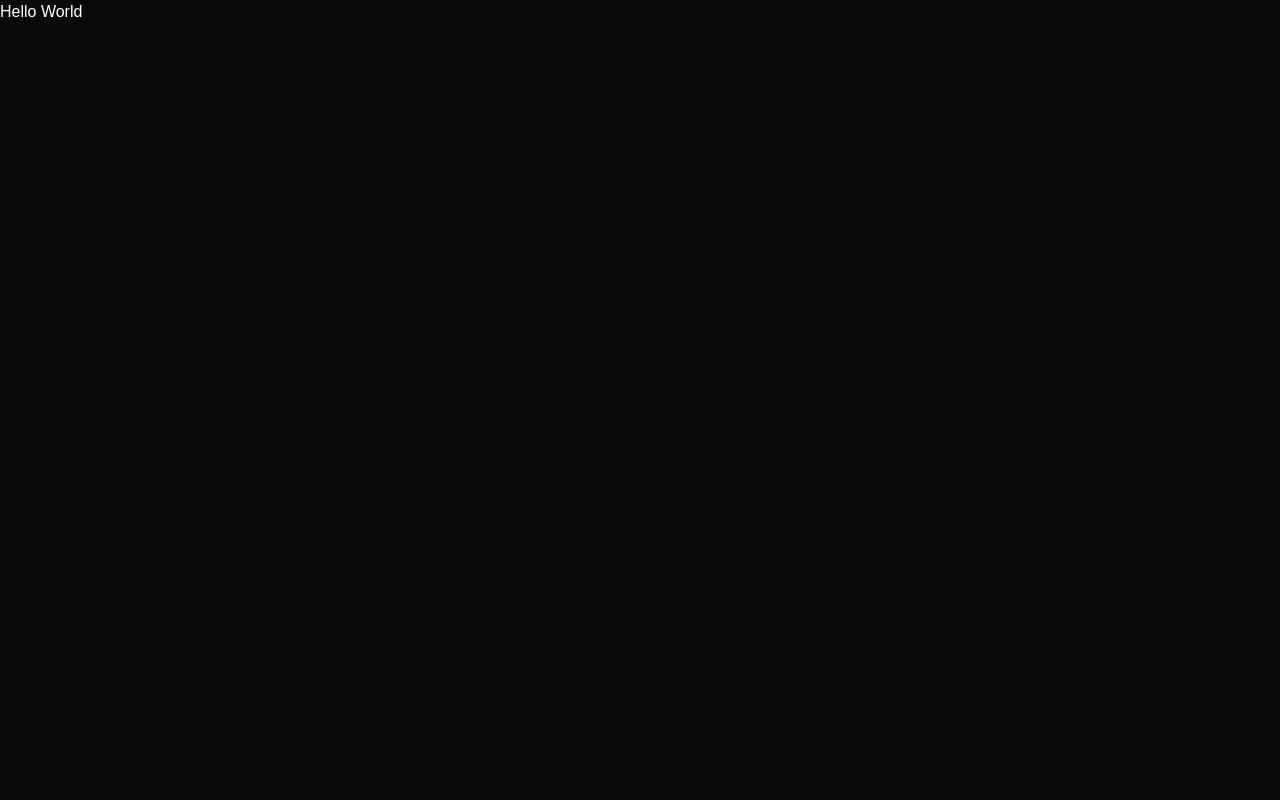
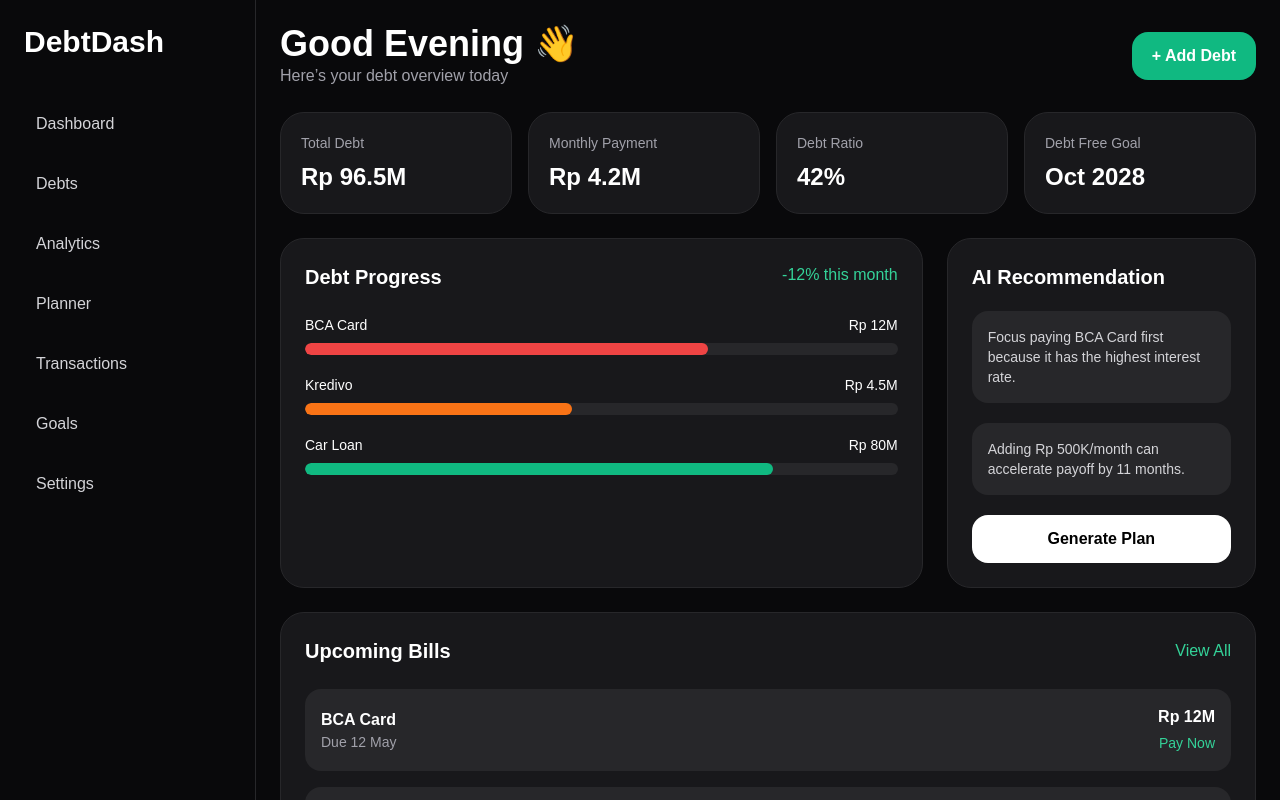
Before and after one commit to 0xisxsl/DebtFree, a Next.js app: page / in a window 1280 px wide. Shown: the top 800 px of the page. Built offline with nearby package versions, Linux system fonts and the light colour scheme.

Commit message:
Update page.tsx

```diff
--- a/app/page.tsx
+++ b/app/page.tsx
@@ -1,7 +1,175 @@
+"use client";
+
+const debts = [
+  {
+    name: "BCA Card",
+    balance: "Rp 12M",
+    due: "12 May",
+    color: "bg-red-500",
+    progress: "68%",
+    interest: "18%",
+  },
+  {
+    name: "Kredivo",
+    balance: "Rp 4.5M",
+    due: "18 May",
+    color: "bg-orange-500",
+    progress: "45%",
+    interest: "12%",
+  },
+  {
+    name: "Car Loan",
+    balance: "Rp 80M",
+    due: "28 May",
+    color: "bg-emerald-500",
+    progress: "79%",
+    interest: "6%",
+  },
+];
+
 export default function Page() {
   return (
-    <div>
-      Hello World
+    <div className="min-h-screen bg-zinc-950 text-white flex">
+      <aside className="w-64 border-r border-zinc-800 p-6 hidden md:block">
+        <h1 className="text-3xl font-bold mb-10">DebtDash</h1>
+
+        <nav className="space-y-3 text-zinc-300">
+          {[
+            "Dashboard",
+            "Debts",
+            "Analytics",
+            "Planner",
+            "Transactions",
+            "Goals",
+            "Settings",
+          ].map((item) => (
+            <button
+              key={item}
+              className="w-full text-left p-3 rounded-xl hover:bg-zinc-800 transition"
+            >
+              {item}
+            </button>
+          ))}
+        </nav>
+      </aside>
+
+      <main className="flex-1 p-6 space-y-6">
+        <div className="flex items-center justify-between">
+          <div>
+            <h2 className="text-4xl font-bold">Good Evening 👋</h2>
+            <p className="text-zinc-400">
+              Here’s your debt overview today
+            </p>
+          </div>
+
+          <button className="bg-emerald-500 px-5 py-3 rounded-2xl font-semibold">
+            + Add Debt
+          </button>
+        </div>
+
+        <section className="grid md:grid-cols-4 gap-4">
+          {[
+            ["Total Debt", "Rp 96.5M"],
+            ["Monthly Payment", "Rp 4.2M"],
+            ["Debt Ratio", "42%"],
+            ["Debt Free Goal", "Oct 2028"],
+          ].map(([title, value]) => (
+            <div
+              key={title}
+              className="bg-zinc-900 rounded-3xl p-5 border border-zinc-800"
+            >
+              <p className="text-zinc-400 text-sm">{title}</p>
+              <h3 className="text-2xl font-bold mt-2">{value}</h3>
+            </div>
+          ))}
+        </section>
+
+        <section className="grid lg:grid-cols-3 gap-6">
+          <div className="lg:col-span-2 bg-zinc-900 rounded-3xl p-6 border border-zinc-800">
+            <div className="flex justify-between mb-6">
+              <h3 className="text-xl font-bold">Debt Progress</h3>
+
+              <span className="text-emerald-400">
+                -12% this month
+              </span>
+            </div>
+
+            <div className="space-y-5">
+              {debts.map((debt) => (
+                <div key={debt.name}>
+                  <div className="flex justify-between mb-2 text-sm">
+                    <span>{debt.name}</span>
+                    <span>{debt.balance}</span>
+                  </div>
+
+                  <div className="h-3 bg-zinc-800 rounded-full overflow-hidden">
+                    <div
+                      className={`${debt.color} h-full rounded-full`}
+                      style={{ width: debt.progress }}
+                    />
+                  </div>
+                </div>
+              ))}
+            </div>
+          </div>
+
+          <div className="bg-zinc-900 rounded-3xl p-6 border border-zinc-800 space-y-5">
+            <h3 className="text-xl font-bold">
+              AI Recommendation
+            </h3>
+
+            <div className="bg-zinc-800 rounded-2xl p-4 text-sm text-zinc-300">
+              Focus paying BCA Card first because it has the
+              highest interest rate.
+            </div>
+
+            <div className="bg-zinc-800 rounded-2xl p-4 text-sm text-zinc-300">
+              Adding Rp 500K/month can accelerate payoff by 11
+              months.
+            </div>
+
+            <button className="w-full bg-white text-black py-3 rounded-2xl font-semibold">
+              Generate Plan
+            </button>
+          </div>
+        </section>
+
+        <section className="bg-zinc-900 rounded-3xl p-6 border border-zinc-800">
+          <div className="flex justify-between items-center mb-6">
+            <h3 className="text-xl font-bold">
+              Upcoming Bills
+            </h3>
+
+            <button className="text-emerald-400">
+              View All
+            </button>
+          </div>
+
+          <div className="space-y-4">
+            {debts.map((debt) => (
+              <div
+                key={debt.name}
+                className="flex items-center justify-between bg-zinc-800 rounded-2xl p-4"
+              >
+                <div>
+                  <p className="font-semibold">{debt.name}</p>
+                  <p className="text-zinc-400 text-sm">
+                    Due {debt.due}
+                  </p>
+                </div>
+
+                <div className="text-right">
+                  <p className="font-bold">{debt.balance}</p>
+
+                  <button className="text-emerald-400 text-sm mt-1">
+                    Pay Now
+                  </button>
+                </div>
+              </div>
+            ))}
+          </div>
+        </section>
+      </main>
     </div>
   );
 }
```
